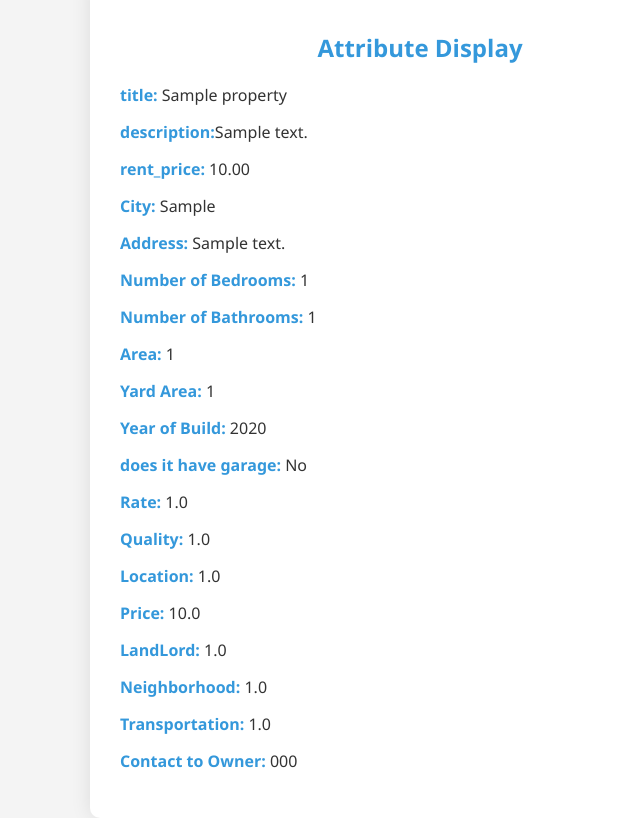
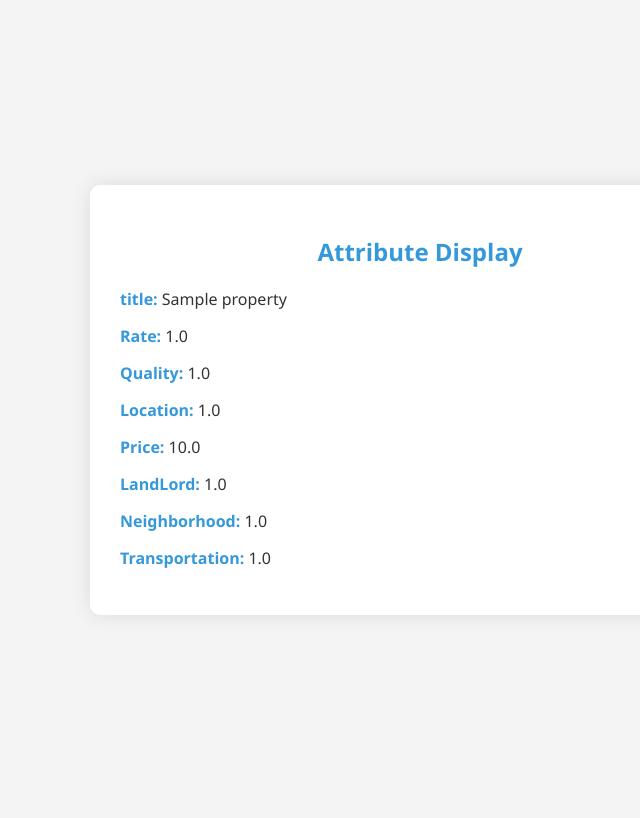
Before and after one commit to ellite0925/RealEstateDjango, a Django app: page /property/1 in a window 1280 px wide. Shown: the whole page, without its empty margins (220-860 px from the left). After the commit the page ends 568 px from the top, so only its background shows below. Run offline with Django 5.2, Linux system fonts and the light colour scheme; tables that the repository leaves empty hold one stand-in row (values such as "Sample post").

Commit message:
View Just for Reviews

```diff
--- a/MySite/dto.py
+++ b/MySite/dto.py
@@ -1,17 +1,6 @@
 class Dto():
-    def __init__(self, title, description, rent_price, house_city, house_address, bedrooms, bathrooms, area, yard_area,
-                 year, garage, review, quality, location, price, landlord, neighborhood, transportation, owner_number):
+    def __init__(self, title, review, quality, location, price, landlord, neighborhood, transportation):
         self.title = title
-        self.description = description
-        self.rent_price = rent_price
-        self.house_city = house_city
-        self.house_address = house_address
-        self.bedrooms = bedrooms
-        self.bathrooms = bathrooms
-        self.area = area
-        self.yard_area = yard_area
-        self.year = year
-        self.garage = garage
         self.review = review
         self.quality = quality
         self.location = location
@@ -19,7 +8,11 @@
         self.landlord = landlord
         self.neighborhood = neighborhood
         self.transportation = transportation
-        self.owner_number = owner_number
+
+
+class DtoGarage():
+    def __init__(self, garage):
+        self.garage = garage
 
     def convertBooleanToString(self, dto):
         if dto.garage is True:
--- a/MySite/templates/property.html
+++ b/MySite/templates/property.html
@@ -53,16 +53,6 @@
         <h1>Attribute Display</h1>
         <ul>
             <li><strong>title:</strong> {{prop.title}}</li>
-            <li><strong>description:</strong>{{prop.description}}</li>
-            <li><strong>rent_price:</strong> {{prop.rent_price}}</li>
-            <li><strong>City:</strong> {{prop.house_city}}</li>
-            <li><strong>Address:</strong> {{prop.house_address}}</li>
-            <li><strong>Number of Bedrooms:</strong> {{prop.bedrooms}}</li>
-            <li><strong>Number of Bathrooms:</strong> {{prop.bathrooms}}</li>
-            <li><strong>Area:</strong> {{prop.area}}</li>
-            <li><strong>Yard Area:</strong> {{prop.yard_area}}</li>
-            <li><strong>Year of Build:</strong> {{prop.year}}</li>
-            <li><strong>does it have garage:</strong> {{prop.garage}}</li>
             <li><strong>Rate:</strong> {{prop.review}}</li>
             <li><strong>Quality:</strong> {{prop.quality}}</li>
             <li><strong>Location:</strong> {{prop.location}}</li>
@@ -70,7 +60,6 @@
             <li><strong>LandLord:</strong> {{prop.landlord}}</li>
             <li><strong>Neighborhood:</strong> {{prop.neighborhood}}</li>
             <li><strong>Transportation:</strong> {{prop.transportation}}</li>
-            <li><strong>Contact to Owner:</strong> {{prop.owner_number}}</li>
         </ul>
     </section>
 </body>
--- a/MySite/views.py
+++ b/MySite/views.py
@@ -32,11 +32,9 @@
 
 def property_view(request, property_id):
     prop = Property.objects.select_related('house_owner').get(id=property_id)
-    dto = Dto(prop.title, prop.description, prop.rent_price, prop.house_city, prop.house_address, prop.bedrooms,
-              prop.bathrooms, prop.area, prop.yard_area, prop.year, prop.garage, prop.house_review, prop.house_quality,
+    dto = Dto(prop.title, prop.house_review, prop.house_quality,
               prop.house_location, prop.house_price, prop.house_landlord, prop.house_neighborhood,
-              prop.house_transportation, prop.house_owner.phone_number)
-    dto.convertBooleanToString(dto)
+              prop.house_transportation)
     return render(request, 'property.html', {'prop': dto})
 
 
```
